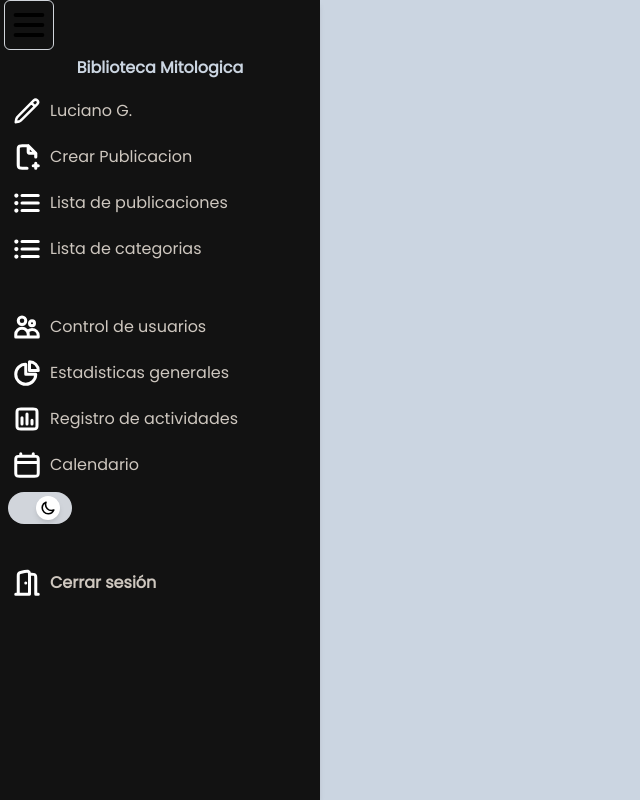
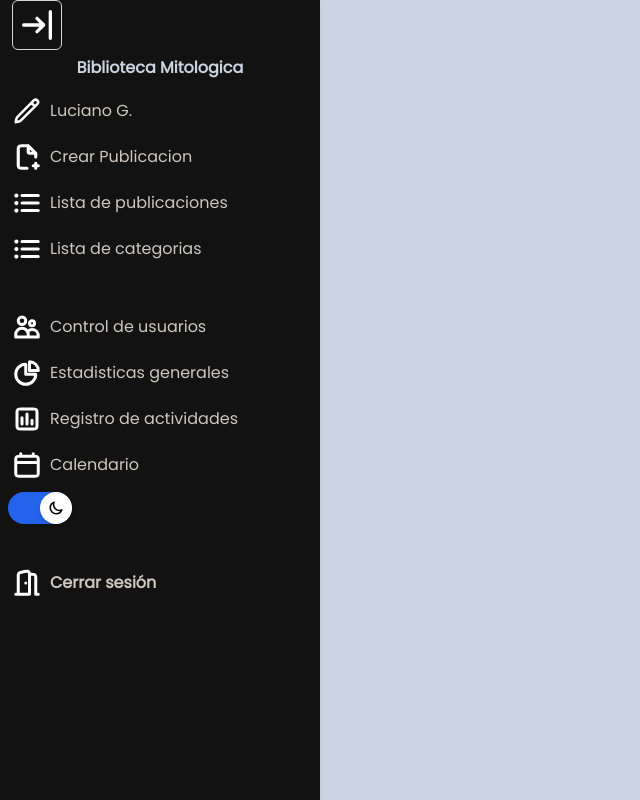
Before and after one commit to lgramajo99/biblioteca_mitologica, a React (Vite) app in the folder client/: page /administracion in a window 1280 px wide. Shown: the whole page, without its empty margins (0-640 px from the left). Built offline with nearby package versions, Linux system fonts and the light colour scheme.

Commit message:
mejorando el dark mode del dashboard

```diff
--- a/client/src/assets/index.js
+++ b/client/src/assets/index.js
@@ -15,4 +15,5 @@ export { default as arrowSquare } from './svg/utilities/arrow-square.svg'
 export { default as penSquare } from './svg/utilities/pen-square.svg'
 export { default as trash } from './svg/utilities/trash.svg'
 
-export {default as circleUser } from './svg/utilities/circle-user.svg';
+export { default as circleUser } from './svg/utilities/circle-user.svg';
+export { default as arrowCollapse } from './svg/utilities/arrow-collapse.svg';
--- a/client/src/components/common/DarkModeSwitchButton.jsx
+++ b/client/src/components/common/DarkModeSwitchButton.jsx
@@ -19,10 +19,10 @@ function DarkModeSwitchButton() {
 
                 <button
                     type="button"
-                    className={`flex items-center justify-between text-start w-16 h-8 bg-gray-300 rounded-full p-1 focus:outline-none ${themeChangeMode ? 'bg-blue-600' : ''}`}
+                    className={`flex items-center justify-between w-16 h-8 bg-gray-300 rounded-full  focus:outline-none dark:bg-blue-600`}
                     onClick={handleThemeMode}
                 >
-                    <div className={`w-6 h-6 rounded-full bg-white shadow-md flex items-center justify-center transition-transform transform ${themeChangeMode ? 'translate-x-full' : ''}`}>
+                    <div className={`w-8 h-8 rounded-full bg-white shadow-md flex items-center justify-center transition-transform transform dark:translate-x-full`}>
                         <img src={themeChangeMode ? moon : sun} alt={themeChangeMode ? "Sun" : "Moon"} className="w-4 h-4" />
                     </div>
                 </button>
--- a/client/src/components/dashboard/layout/DashboardMenu.jsx
+++ b/client/src/components/dashboard/layout/DashboardMenu.jsx
@@ -1,27 +1,27 @@
 import { useSelector } from "react-redux";
 import { useAdminActions } from '../../../redux/actions/adminAction';
 import ElementBtnMenu from "./ElementBtnMenu";
-import { addFile, listUl, users, chartPie, squarePoll, calendar, doorOpen, menu, sun, moon } from "../../../assets/index";
+import { addFile, listUl, users, chartPie, squarePoll, calendar, doorOpen, menu, arrowCollapse } from "../../../assets/index";
 import { useAuthActions } from "../../../redux/actions/authAction";
 import { useNavigate } from "react-router-dom";
 import DarkModeSwitchButton from '../../common/DarkModeSwitchButton';
 
 function DashboardMenu() {
-    const { handleDisplayedMenu, handleThemeMode } = useAdminActions();
+    const { handleDisplayedMenu } = useAdminActions();
     const { logout } = useAuthActions();
-    const { displayedMenu, themeChangeMode } = useSelector(state => state.admin);
+    const { displayedMenu } = useSelector(state => state.admin);
     const navigate = useNavigate()
 
     return (
-        <nav className={`fixed top-0 left-0 h-full bg-purple-700 dark:text-slate-300 dark:bg-darkPrimary shadow-md transition-all duration-500 ${displayedMenu ? "w-80" : "w-20"} overflow-y-auto`} >
+        <nav className={`fixed top-0 left-0 h-full px-2 bg-purple-700 dark:text-slate-300 dark:bg-darkPrimary shadow-md transition-all duration-500 ${displayedMenu ? "w-80" : "w-20"} overflow-y-auto`} >
 
             <button type="button"
                 className="mx-1 p-1 rounded-md border border-gray-300 focus:outline-none focus:border-blue-500 transform transition-transform hover:scale-95 active:scale-90"
                 onClick={handleDisplayedMenu}>
-                <img src={menu} alt="menu" />
+                <img src={arrowCollapse} className={`filter dark:invert`} alt="menu" />
             </button>
 
-            <ul className="overflow-hidden px-2 gap-y-2 flex flex-col">
+            <ul className="overflow-hidden gap-y-2 flex flex-col">
                 <button
                     type="button"
                     className="w-full px-2 py-1 font-semibold transition-colors duration-300 ease-in-out rounded-md focus:outline-none focus:text-white hover:text-white overflow-hidden whitespace-nowrap"
@@ -46,7 +46,7 @@ function DashboardMenu() {
                 <button type="button"
                     onClick={logout}
                     className={`flex items-center w-full rounded-xl p-1 gap-2 transition duration-300 ease-in-out focus:font-bold focus:outline-none hover:font-bold hover:bg-purple-200 focus:bg-purple-200 dark:text-darkAcenture dark:hover:bg-darkSecondary dark:focus:bg-darkSecondary ${displayedMenu ? 'justify-start' : 'justify-center'}`}>
-                    <img src={doorOpen} alt='door open' className={`${themeChangeMode ? 'filter invert' : ''}`} />
+                    <img src={doorOpen} alt='door open' className={`filter dark:invert`} />
                     {displayedMenu && <span className="font-bold truncate">Cerrar sesión</span>}
                 </button>
 
--- a/client/src/components/dashboard/layout/ElementBtnMenu.jsx
+++ b/client/src/components/dashboard/layout/ElementBtnMenu.jsx
@@ -1,27 +1,19 @@
 import { useSelector } from 'react-redux';
 import { pen } from '../../../assets/index';
-import { useNavigate, NavLink } from 'react-router-dom';
+import { NavLink } from 'react-router-dom';
 
 function ElementBtnMenu({ image = pen, alt, txt, to }) {
-    const { displayedMenu, themeChangeMode } = useSelector(state => state.admin)
-    const navigate = useNavigate()
-
-    const handleRedirect = () => {
-        navigate(`/administracion/${to}`);
-    };
-
+    const { displayedMenu } = useSelector(state => state.admin)
 
     return (
-        <li>
         <NavLink
             to={`/administracion/${to}`}
             title={txt}
             className={`flex items-center w-full rounded-xl p-1 gap-2 transition duration-300 ease-in-out focus:font-bold focus:outline-none hover:font-bold hover:bg-purple-200 focus:bg-purple-200 dark:text-darkAcenture dark:hover:bg-darkSecondary dark:focus:bg-darkSecondary ${displayedMenu ? 'justify-start' : 'justify-center'}`}>
 
-                <img src={image} alt={alt} className={`${themeChangeMode ? 'filter invert' : ''}`} />
+            <img src={image} alt={alt} className={`filter dark:invert`} />
             <span className={`${displayedMenu ? "truncate" : "hidden"}`}>{txt}</span>
         </NavLink>
-        </li>
     )
 }
 
```
Also changed, not shown: client/src/assets/svg/utilities/arrow-collapse.svg (added). Lines whose indentation alone changed are shown as unchanged.
